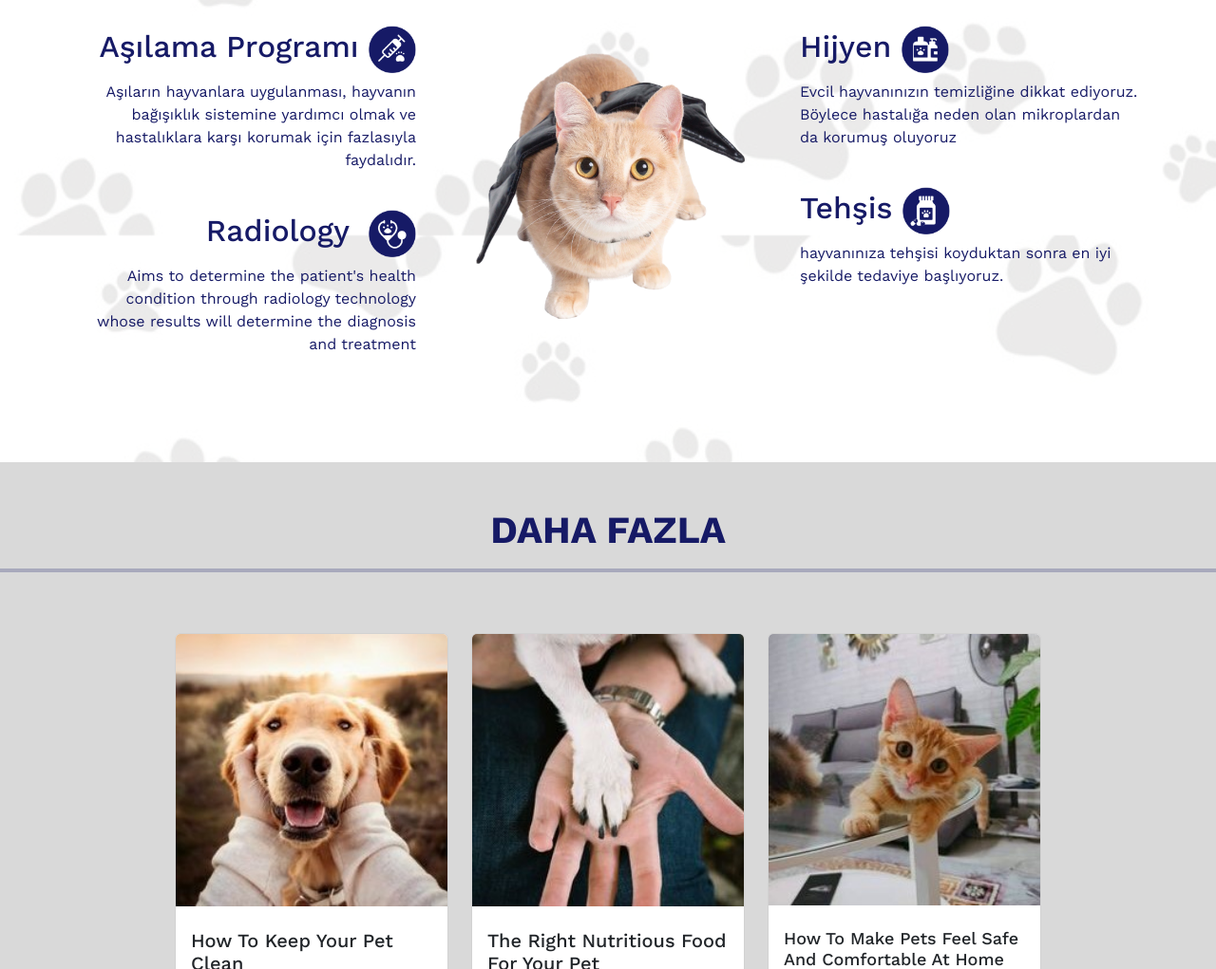
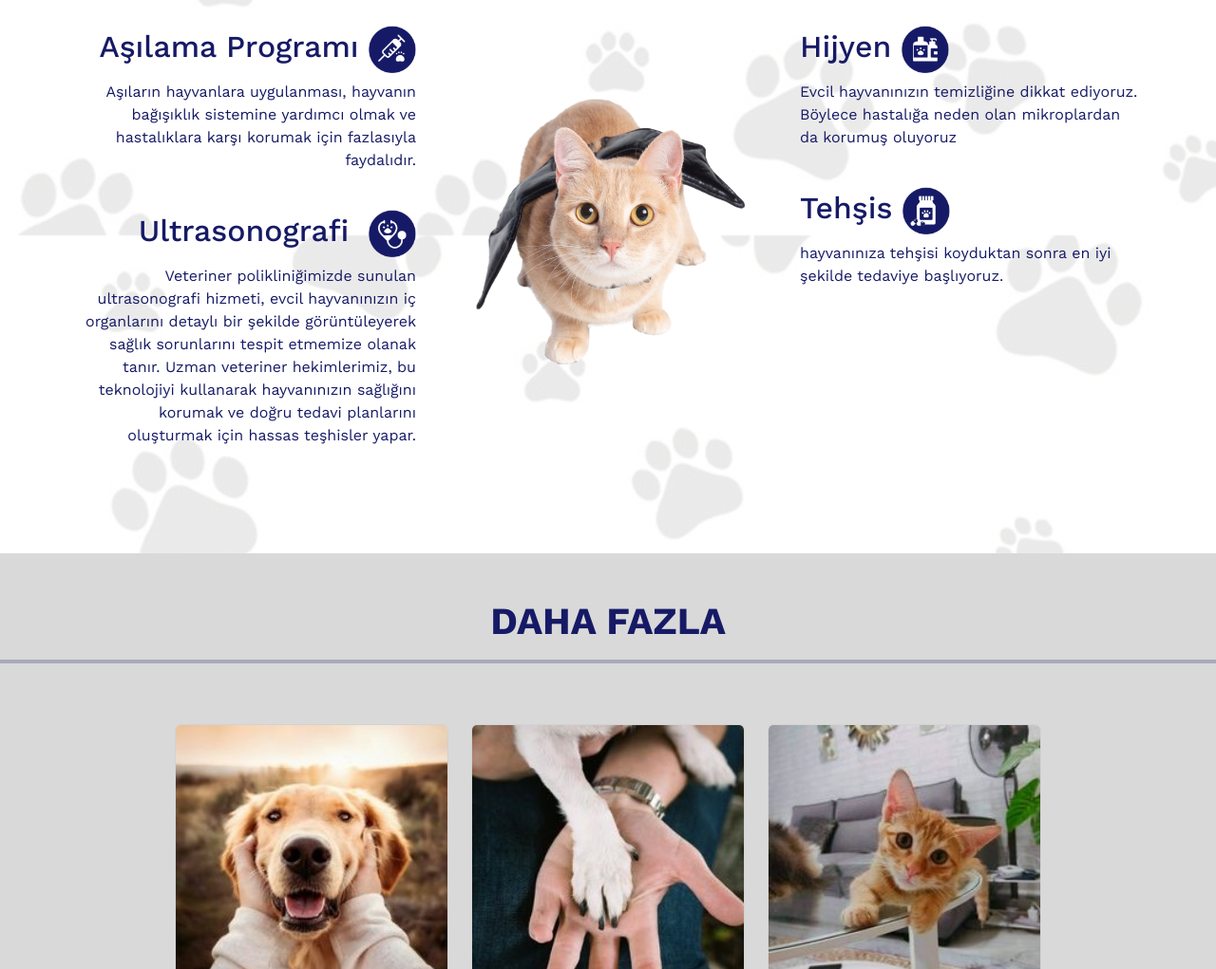
Before and after one commit to dragon35-qw/vetpet15, a plain HTML site: page index.html in a window 1280 px wide. Shown: the part 1352-2373 px from the top of the page at 95% size. Drawn offline with nearby package versions, Linux system fonts and the light colour scheme.

Commit message:
Update index.html

```diff
--- a/index.html
+++ b/index.html
@@ -129,12 +129,10 @@
                      </h1>
                      <p class="offer-text">Aşıların hayvanlara uygulanması, hayvanın bağışıklık sistemine yardımcı olmak ve hastalıklara karşı korumak için fazlasıyla faydalıdır.</p>
                      <br>
-                     <h2 class="offer-title">Radiology &nbsp;<img src="img/Radiology.png" alt="radiology" id="icon">
+                     <h2 class="offer-title">Ultrasonografi &nbsp;<img src="img/Radiology.png" alt="radiology" id="icon">
                         <!-- https://id.pinterest.com/ -->
                      </h2>
-                     <p class="offer-text">Aims to determine the patient's health condition through radiology technology
-                        whose results will
-                        determine the diagnosis and treatment</p>
+                     <p class="offer-text">Veteriner polikliniğimizde sunulan ultrasonografi hizmeti, evcil hayvanınızın iç organlarını detaylı bir şekilde görüntüleyerek sağlık sorunlarını tespit etmemize olanak tanır. Uzman veteriner hekimlerimiz, bu teknolojiyi kullanarak hayvanınızın sağlığını korumak ve doğru tedavi planlarını oluşturmak için hassas teşhisler yapar.</p>
                </div>
             </div>
             <div class="col-md-4 d-flex align-items-center justify-content-center">
```
